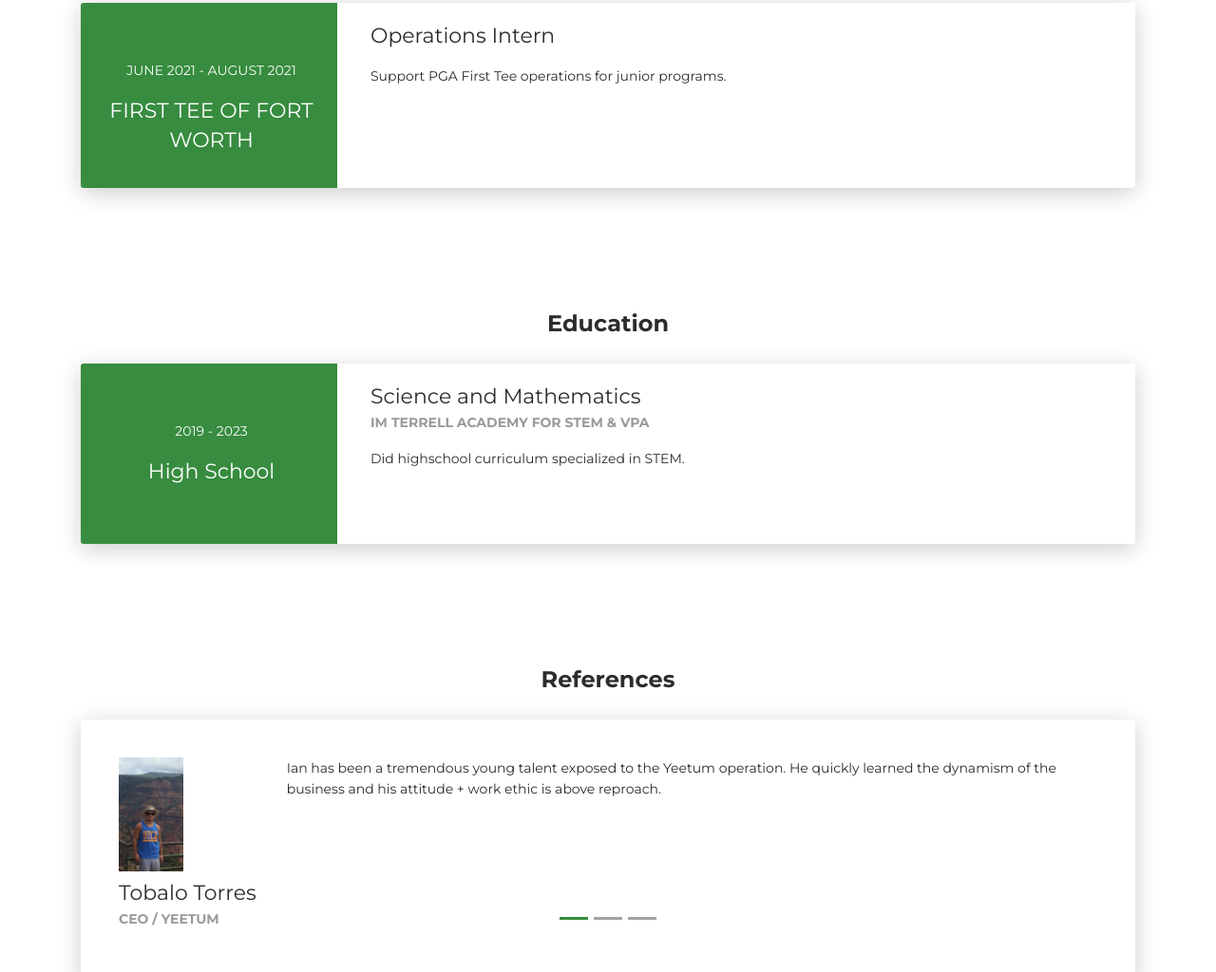
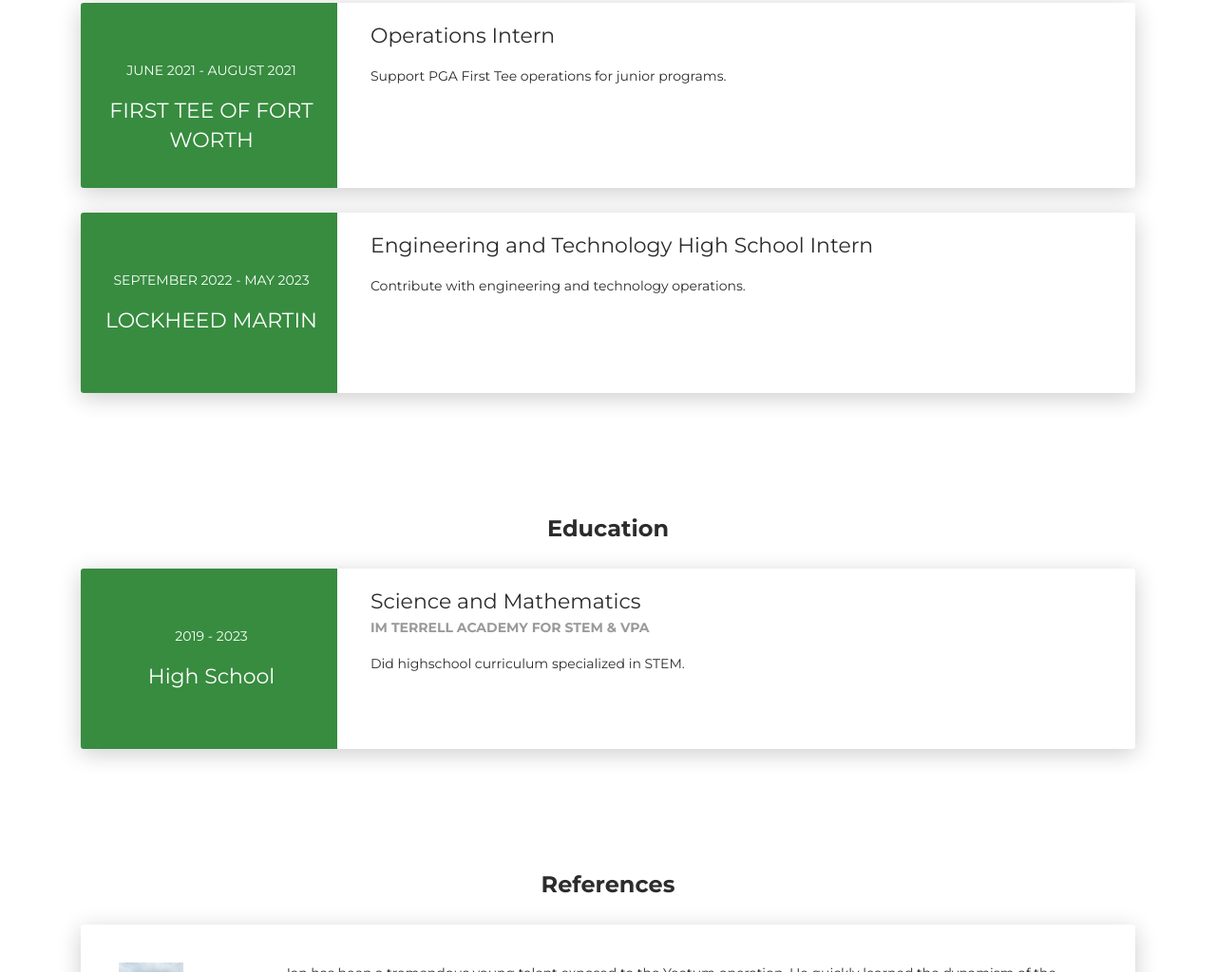
Before and after one commit to IanCVal94/resume, a website: page public/index.html in a window 1280 px wide. Shown: the part 2294-3318 px from the top of the page at 95% size. Drawn offline with Linux system fonts and the light colour scheme; files whose address does not match are found by name.

Commit message:
Lockheed Intern Section

```diff
--- a/public/index.html
+++ b/public/index.html
@@ -290,6 +290,22 @@
         </div>
       </div>
     </div>
+    <div class="card">
+      <div class="row">
+        <div class="col-md-3 bg-primary" data-aos="fade-right" data-aos-offset="50" data-aos-duration="500">
+          <div class="card-body cc-experience-header">
+            <p>September 2022 - May 2023</p>
+            <div class="h5">Lockheed Martin</div>
+          </div>
+        </div>
+        <div class="col-md-9" data-aos="fade-left" data-aos-offset="50" data-aos-duration="500">
+          <div class="card-body">
+            <div class="h5">Engineering and Technology High School Intern</div>
+            <p>Contribute with engineering and technology operations.</p>
+          </div>
+        </div>
+      </div>
+    </div>
   </div>
 </div>
 <div class="section">
```
